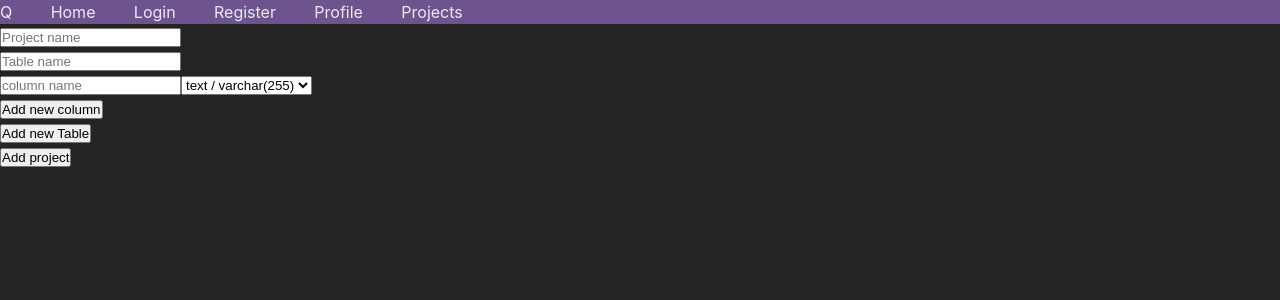
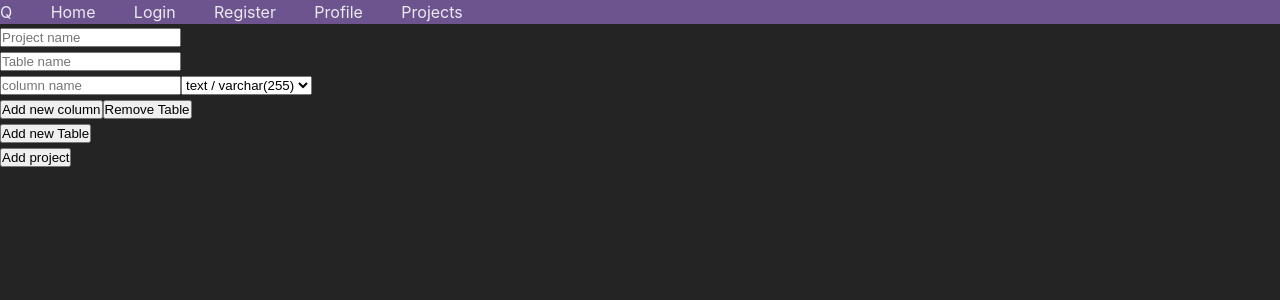
Before and after one commit to BencePalos/SeeQlize, a React (Vite) app in the folder frontend/: page /newProject in a window 1280 px wide. Shown: the top 300 px of the page. Built offline with nearby package versions, Linux system fonts and the light colour scheme.

Commit message:
added remove table funcionality

```diff
--- a/frontend/src/components/AddTable.jsx
+++ b/frontend/src/components/AddTable.jsx
@@ -3,12 +3,13 @@ import AddColumn from "./AddColumn";
 
 function AddTable(props) {
   const [columns, setColumns] = useState([1]);
+  const [include, setInclude] = useState(true);
 
   function addNewColumn() {
     setColumns([...columns, 1]);
   }
 
-  return (
+  return include ? (
     <div className={`table${props.tableCount}`}>
       <input type="text" name={`tablename`} placeholder="Table name" />
       <br />
@@ -16,9 +17,12 @@ function AddTable(props) {
         return <AddColumn key={i} columns={i} />;
       })}
       <button onClick={addNewColumn}>Add new column</button>
+      <button className="removeTable" onClick={() => setInclude(false)}>
+        Remove Table
+      </button>
       <br />
     </div>
-  );
+  ) : null;
 }
 
 export default AddTable;
--- a/frontend/src/components/ProjectSelector.jsx
+++ b/frontend/src/components/ProjectSelector.jsx
@@ -15,7 +15,9 @@ function ProjectSelector() {
         },
       });
       let allProjects = await projectsData.json();
-      setProjects(allProjects);
+      projectsData.ok ? setProjects(allProjects) : alert("No projects found");
+
+      console.log(allProjects);
     }
     fetchProjects();
   }, []);
--- a/frontend/src/functions/projectJSONcreator.js
+++ b/frontend/src/functions/projectJSONcreator.js
@@ -1,6 +1,7 @@
 export function projectJSONcreator(projectData, projectName) {
   let newProjectJSON = { projectName: projectName };
   projectData.forEach((table, index) => {
+    console.log(table);
     newProjectJSON["table" + index] = {
       name: `${table.children[0].value}`,
       columns: {},
@@ -13,6 +14,6 @@ export function projectJSONcreator(projectData, projectName) {
       }
     }
   });
-  // console.log(newProjectJSON);
+  console.log(newProjectJSON);
   return newProjectJSON;
 }
--- a/frontend/src/pages/AddNewProject.jsx
+++ b/frontend/src/pages/AddNewProject.jsx
@@ -18,10 +18,10 @@ function AddNewProject() {
       alert("Please log in");
       return;
     }
-    console.log(userID);
+    // console.log(userID);
     let data = document.querySelectorAll('div[class*="table"]');
     let projectAsJSON = projectJSONcreator(data, projectName);
-    let response = await fetch("http://127.0.0.1:8080/project", {
+    let response = await fetch("http://127.0.0.1:8080/projects", {
       method: "POST",
       headers: {
         "content-type": "application/json",
```
